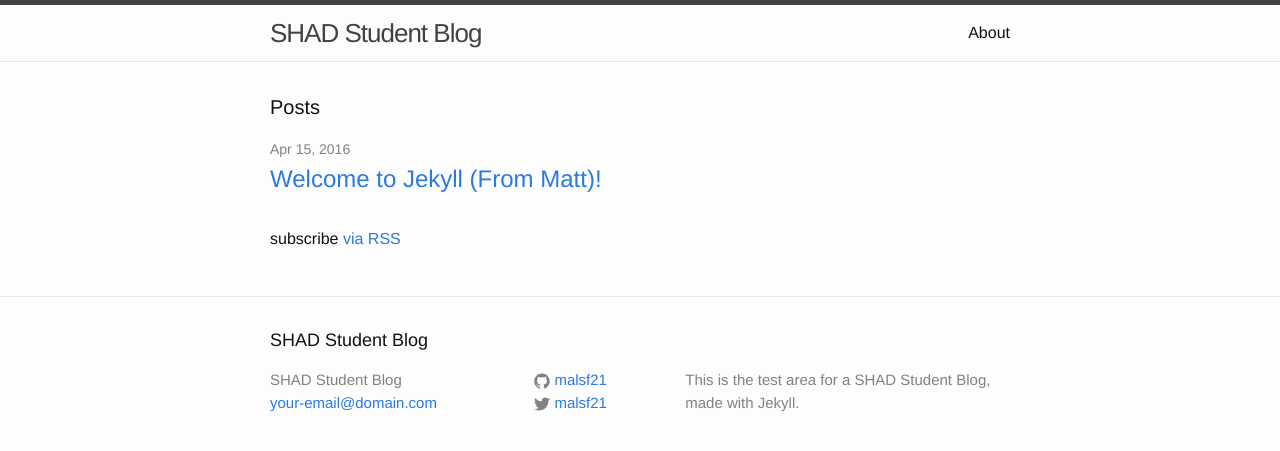
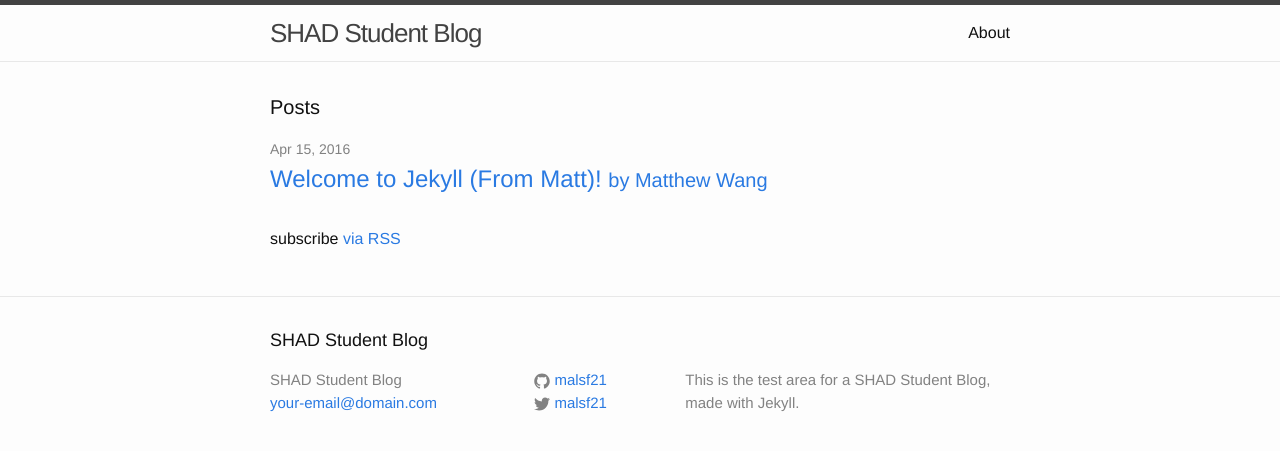
Before and after one commit to AideTechBot/blogs-test, a Jekyll site: the page built from index.html, in a window 1280 px wide. Shown: the top 451 px of the page. Built offline with Jekyll 4.4.1, drawn with Linux system fonts in a browser that asks for light colours.

Commit message:
tries adding in the author tag

```diff
--- a/_layouts/post.html
+++ b/_layouts/post.html
@@ -9,6 +9,7 @@ layout: default
   </header>
 
   <div class="post-content" itemprop="articleBody">
+    <h4>by {{ page.author }}</h4>
     {{ content }}
   </div>
 
--- a/_posts/2016-04-14-welcome-to-jekyll-from-matt.markdown
+++ b/_posts/2016-04-14-welcome-to-jekyll-from-matt.markdown
@@ -3,6 +3,7 @@ layout: post
 title:  "Welcome to Jekyll (From Matt)!"
 date:   2016-04-14 20:19:49 -0400
 categories: site dev
+author: "Matthew Wang"
 ---
 
 Hey there, Matt here! I see you've stumbled along to our awesome website! Here are a few basics on how this works.
--- a/index.html
+++ b/index.html
@@ -12,7 +12,7 @@ layout: default
         <span class="post-meta">{{ post.date | date: "%b %-d, %Y" }}</span>
 
         <h2>
-          <a class="post-link" href="{{ post.url | prepend: site.baseurl }}">{{ post.title }}</a>
+          <a class="post-link" href="{{ post.url | prepend: site.baseurl }}">{{ post.title }} <small>by {{ post.author }}</small></a>
         </h2>
       </li>
     {% endfor %}
```
